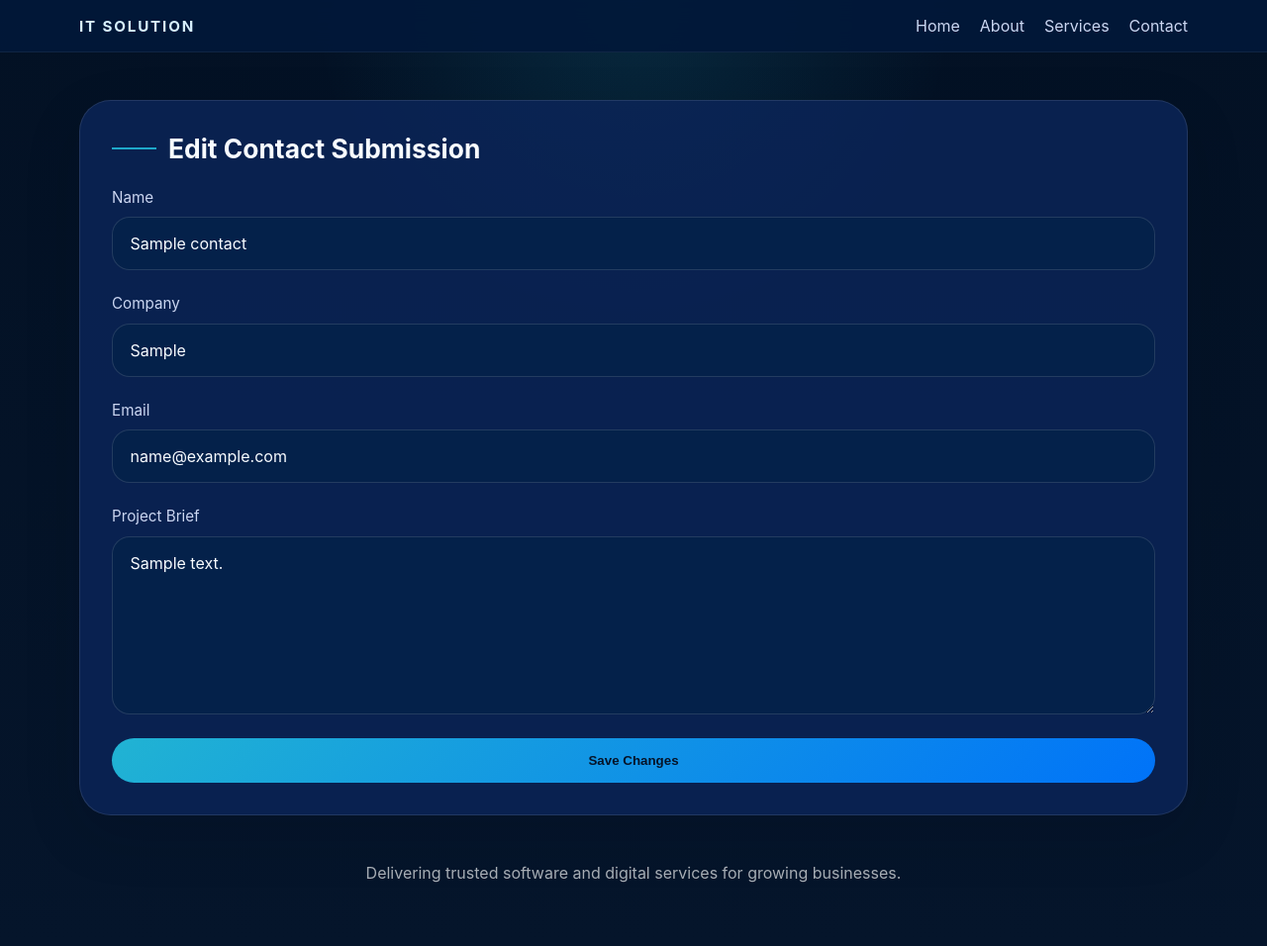
After one commit to Ayo-mo/It-solution-app, a Flask app: page /admin/contacts/1/edit in a window 1280 px wide. The commit adds this page. Shown: the whole page at 99% size. Run offline with Flask 3, Linux system fonts and the light colour scheme; tables that the repository leaves empty hold one stand-in row (values such as "Sample post").

Commit message:
Add edit functionality for contact submissions

```diff
--- a/app.py
+++ b/app.py
@@ -1,4 +1,4 @@
-from flask import Flask, render_template, request
+from flask import Flask, render_template, request, redirect
 from flask_sqlalchemy import SQLAlchemy
 from dotenv import load_dotenv
 import os
@@ -89,6 +89,24 @@ def admin_contacts():
         "admin_contacts.html",
         contacts=contacts
     )
+@app.route("/admin/contacts/<int:id>/edit", methods=["GET", "POST"])
+def edit_contact(id):
+    contact = Contact.query.get_or_404(id)
+
+    if request.method == "POST":
+        contact.name = request.form["name"]
+        contact.company = request.form["company"]
+        contact.email = request.form["email"]
+        contact.message = request.form["message"]
+
+        db.session.commit()
+
+        return redirect("/admin/contacts")
+
+    return render_template(
+        "edit_contact.html",
+        contact=contact
+    )
 
 with app.app_context():
     db.create_all()
--- /dev/null
+++ b/templates/edit_contact.html
@@ -0,0 +1,57 @@
+{% extends "base.html" %}
+
+{% block title %}Edit Contact | IT Solution App{% endblock %}
+
+{% block content %}
+
+<section class="panel" style="margin-top: 3rem;">
+
+    <div class="section-title">
+        <h2>Edit Contact Submission</h2>
+    </div>
+
+    <form method="POST" class="form-grid" style="margin-top:1.5rem;">
+
+        <div class="input-group">
+            <label>Name</label>
+            <input
+                type="text"
+                name="name"
+                value="{{ contact.name }}"
+                required>
+        </div>
+
+        <div class="input-group">
+            <label>Company</label>
+            <input
+                type="text"
+                name="company"
+                value="{{ contact.company }}"
+                required>
+        </div>
+
+        <div class="input-group">
+            <label>Email</label>
+            <input
+                type="email"
+                name="email"
+                value="{{ contact.email }}"
+                required>
+        </div>
+
+        <div class="input-group">
+            <label>Project Brief</label>
+            <textarea
+                name="message"
+                required>{{ contact.message }}</textarea>
+        </div>
+
+        <button type="submit" class="btn">
+            Save Changes
+        </button>
+
+    </form>
+
+</section>
+
+{% endblock %}
```
Also changed, not shown: templates/admin_contacts.html (+12 -9 lines).
